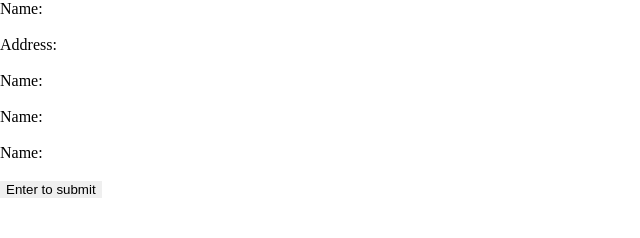
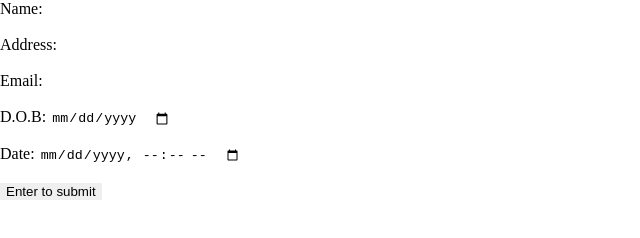
Before and after one commit to goddamnBlinder/JavaScript, a plain HTML site: page index.html in a window 1280 px wide. Shown: the whole page, without its empty margins (0-640 px from the left). Drawn offline with Linux system fonts and the light colour scheme.

Commit message:
Update index.html

```diff
--- a/index.html
+++ b/index.html
@@ -13,19 +13,19 @@
 
 <div class="row">
     <label for="name">Address:</label>
-    <input aria-placeholder="Name" type="text" id="name" name=""><br> </br>
+    <input aria-placeholder="Address" type="Adress" id="name" name=""><br> </br>
 
 <div class="row">
-    <label for="name">Name:</label>
-    <input aria-placeholder="Name" type="text" id="name" name=""><br> </br>
+    <label for="name">Email:</label>
+    <input aria-placeholder="E-mail" type="email" id="name" name=""><br> </br>
 
 <div class="row">
-    <label for="name">Name:</label>
-    <input aria-placeholder="Name" type="text" id="name" name=""><br> </br>
+    <label for="name">D.O.B:</label>
+    <input aria-placeholder="Date of Birth" type="date" id="name" name=""><br> </br>
 
 <div class="row">
-    <label for="name">Name:</label>
-    <input aria-placeholder="Name" type="text" id="name" name=""><br> </br>
+    <label for="name">Date:</label>
+    <input aria-placeholder="Name" type="datetime-local" id="name" name=""><br> </br>
 </div>
 
 
```
